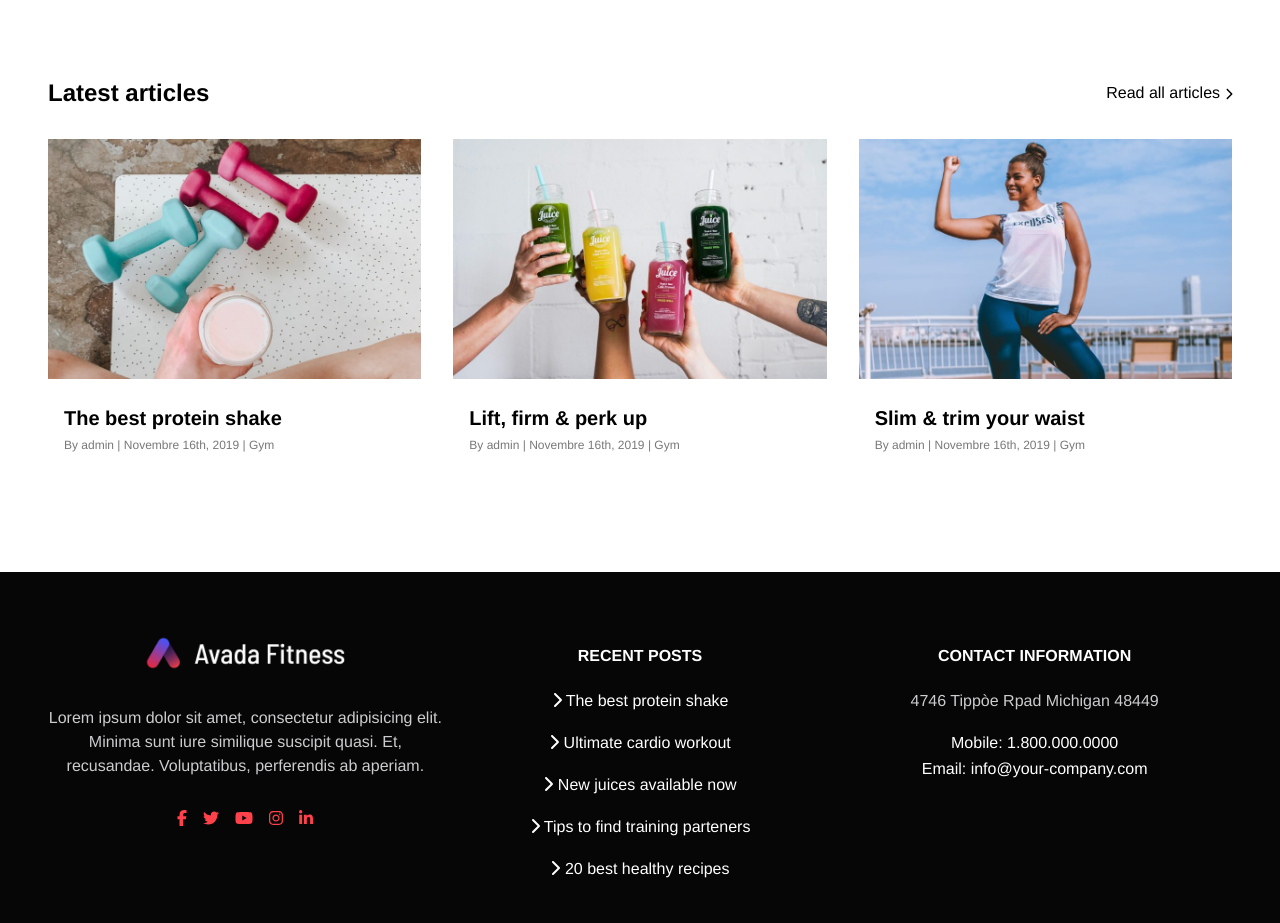
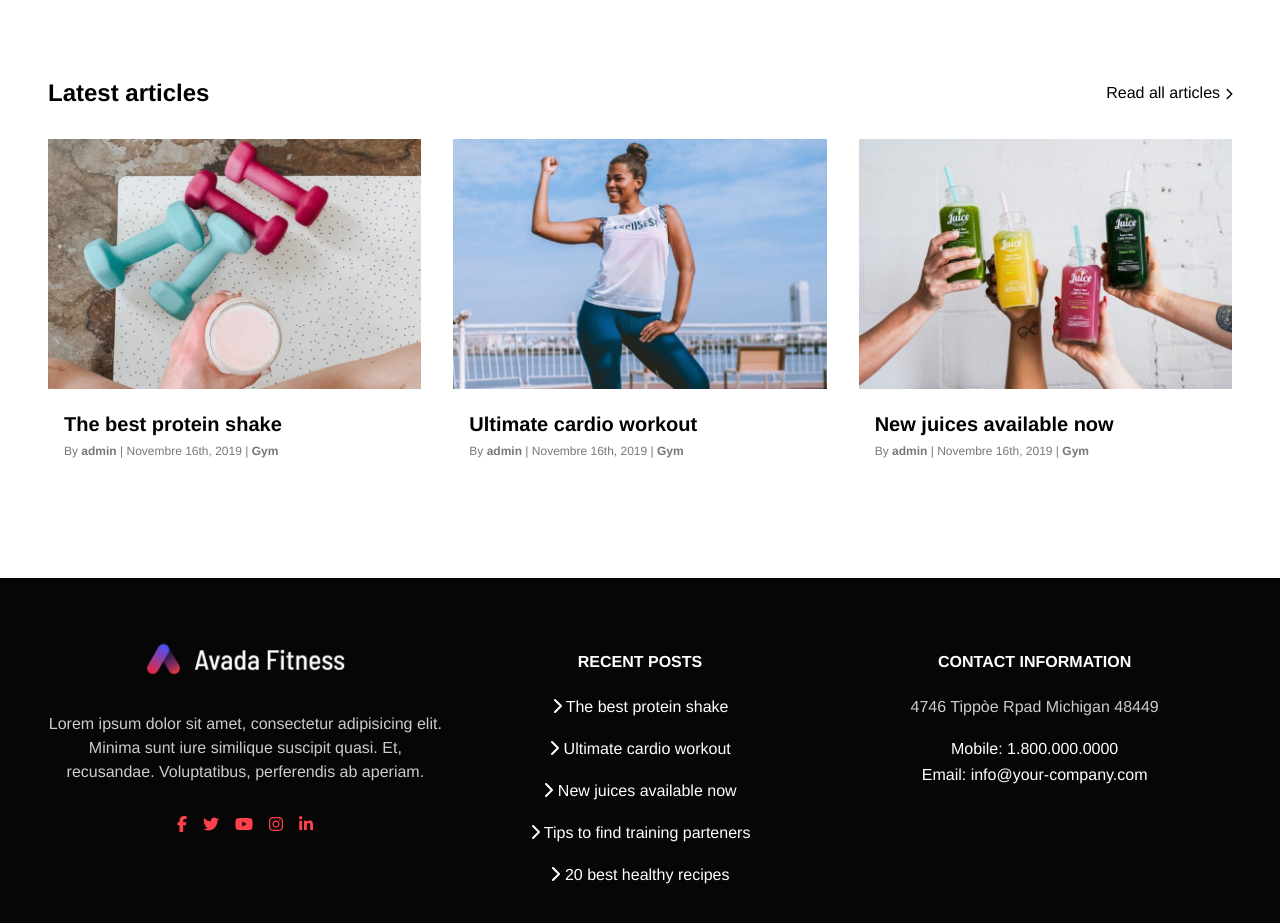
Before and after one commit to MirkOrlando/proj-html-vuejs, a Vue app: page / in a window 1280 px wide. Shown: the part 3700-4623 px from the top of the page. Built offline with nearby package versions, Linux system fonts and the light colour scheme.

Commit message:
fix css .latest-articles

```diff
--- a/src/App.vue
+++ b/src/App.vue
@@ -203,12 +203,15 @@
               :key="index"
             >
               <div class="card">
-                <div class="card-image">
-                  <img :src="article.src" alt="" />
+                <div class="card-image p-relative" :class="article.class">
+                  <div class="card-image-helper"></div>
                 </div>
                 <div class="card-details">
                   <h5>{{ article.title }}</h5>
-                  <p class="card-text">{{ article.text }}</p>
+                  <p class="card-text">
+                    By <strong>{{ article.author }}</strong> |
+                    {{ article.date }} | <strong>{{ article.category }}</strong>
+                  </p>
                 </div>
               </div>
             </div>
@@ -296,18 +299,24 @@ export default {
       articles: [
         {
           title: "The best protein shake",
-          text: "By admin | Novembre 16th, 2019 | Gym",
-          src: require("@/assets/img/blog4-2x-800x515.jpg"),
+          author: "admin",
+          date: "Novembre 16th, 2019",
+          category: "Gym",
+          class: "protein",
         },
         {
-          title: "Lift, firm & perk up",
-          text: "By admin | Novembre 16th, 2019 | Gym",
-          src: require("@/assets/img/blog3-2x-800x515.jpg"),
+          title: "Ultimate cardio workout",
+          author: "admin",
+          date: "Novembre 16th, 2019",
+          category: "Gym",
+          class: "workout",
         },
         {
-          title: "Slim & trim your waist",
-          text: "By admin | Novembre 16th, 2019 | Gym",
-          src: require("@/assets/img/blog1-2x-800x515.jpg"),
+          title: "New juices available now",
+          author: "admin",
+          date: "Novembre 16th, 2019",
+          category: "Gym",
+          class: "juices",
         },
       ],
     };
@@ -590,6 +599,43 @@ export default {
     }
   }
   .card {
+    /* background: linear-gradient(to top, #4154fe8f 5%, transparent 100%) */
+    transition: all 250ms linear;
+
+    .card-image {
+      transition: all 250ms linear;
+      .card-image-helper {
+        position: absolute;
+        top: 0;
+        height: 100%;
+        width: 100%;
+        background: linear-gradient(to top, #4154fe8f 5%, transparent 100%);
+        opacity: 0;
+        transition: all 250ms linear;
+      }
+      &.protein {
+        min-height: 250px;
+        background-image: url("@/assets/img/blog4-2x-800x515.jpg");
+        background-size: cover;
+        background-repeat: no-repeat;
+        transition: all 250ms linear;
+      }
+      &.workout {
+        min-height: 250px;
+        background-image: url("@/assets/img/blog1-2x-800x515.jpg");
+        background-size: cover;
+        background-repeat: no-repeat;
+      }
+      &.juices {
+        min-height: 250px;
+        background-image: url("@/assets/img/blog3-2x-800x515.jpg");
+        background-size: cover;
+        background-repeat: no-repeat;
+      }
+    }
+    &:hover .card-image-helper {
+      opacity: 1;
+    }
     .card-details {
       padding: 1.5rem 1rem;
       h5 {
```
